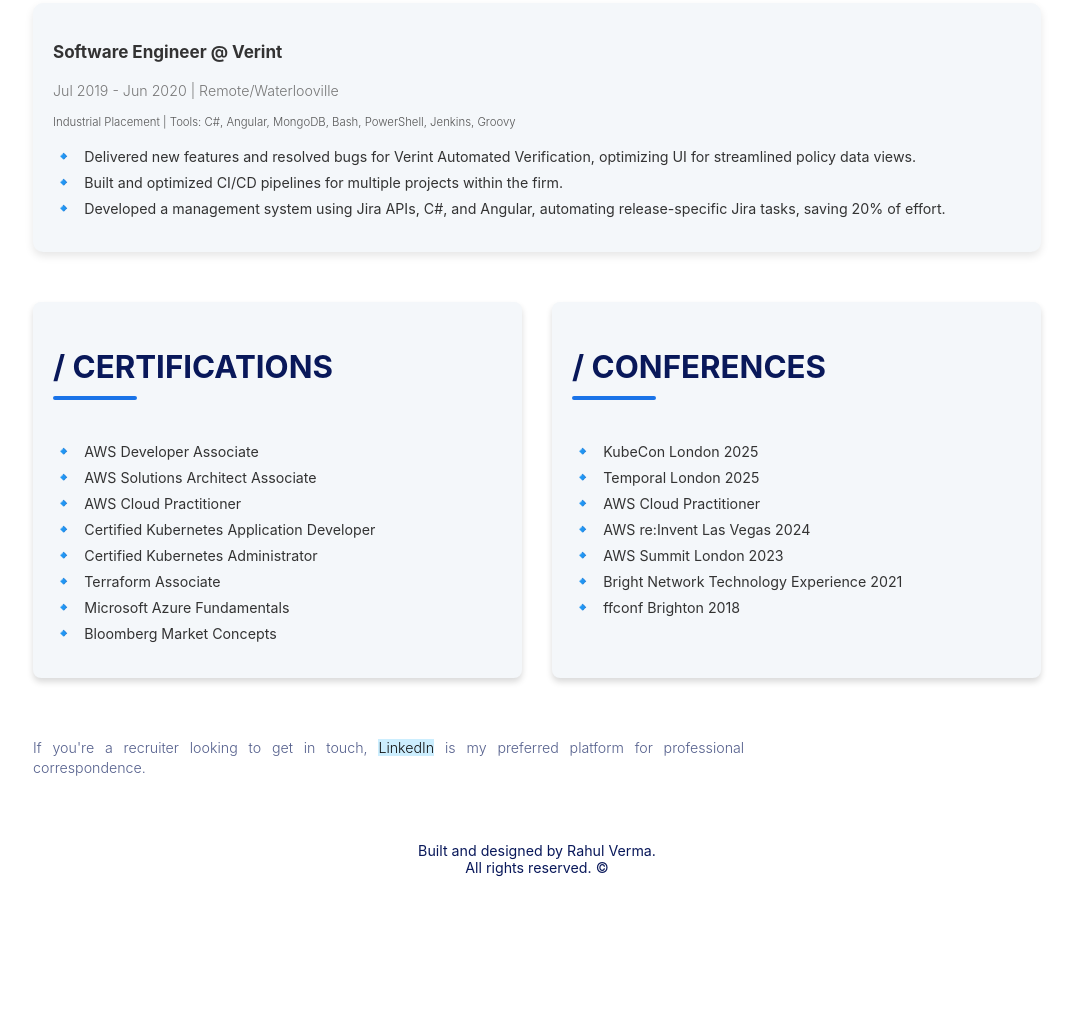
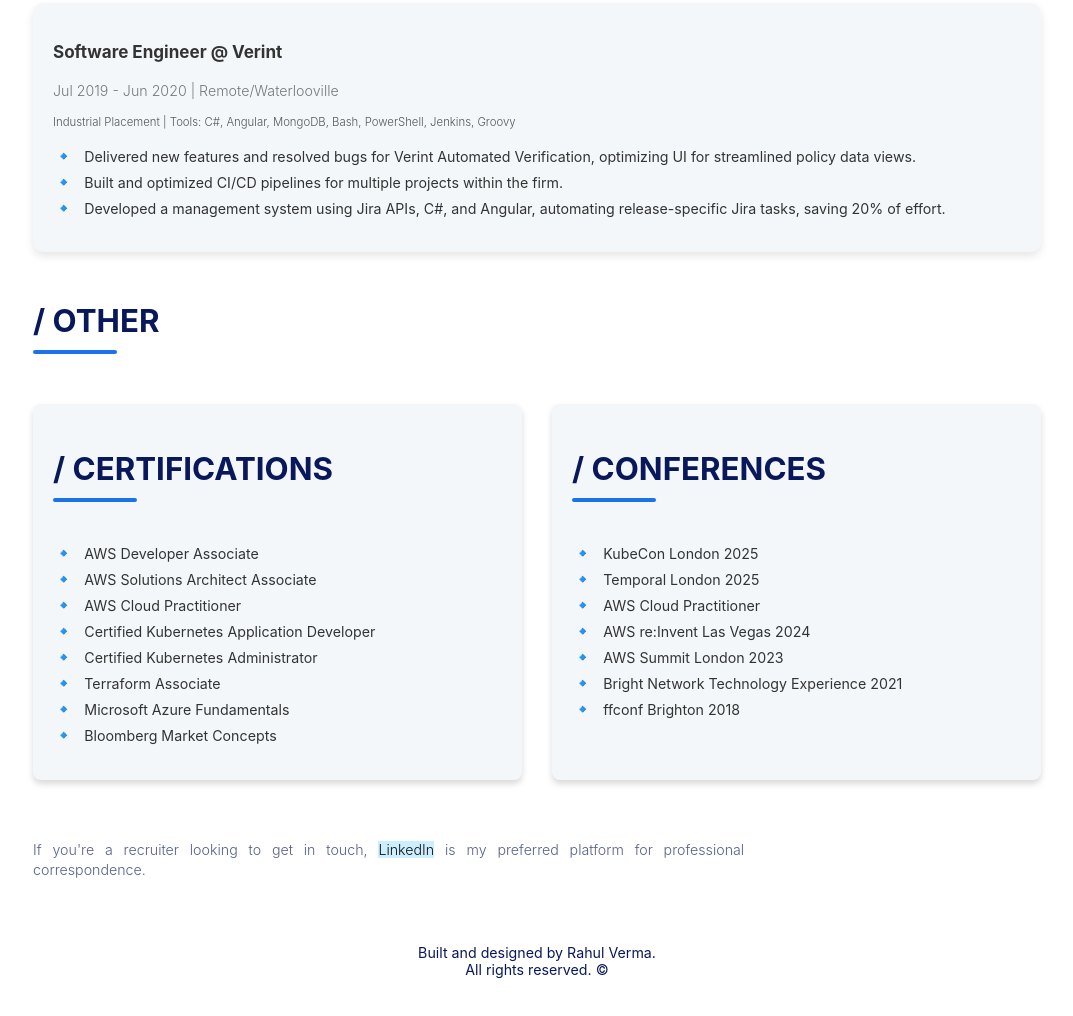
Before and after one commit to rahul2999/website, a plain HTML site: page index.html in a window 1280 px wide. Shown: the part 1487-2503 px from the top of the page, without its empty margins (103-1176 px from the left). Before the commit the page ends 2411 px from the top, so only its background shows below. Drawn offline with Linux system fonts and the light colour scheme.

Commit message:
add other section

```diff
--- a/index.html
+++ b/index.html
@@ -309,6 +309,9 @@
             </div>
           </div>
 
+
+          <h2>/ other</h2>
+          <hr class="divider">
           <div id="other">
             <div class="certifications">
                 <h2>/ certifications</h2>
```
